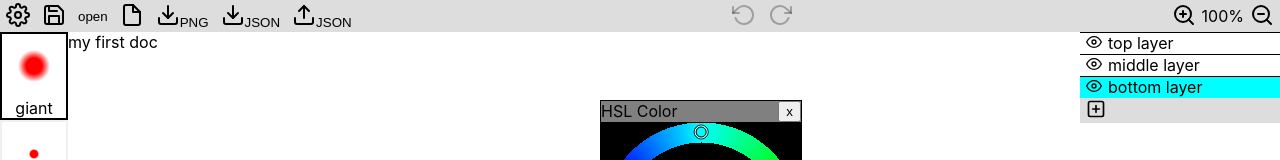
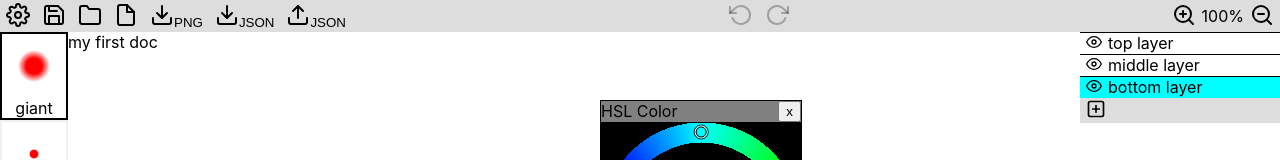
Before and after one commit to joshmarinacci/pen-canvas-editor, a React (Create React App) app: page / in a window 1280 px wide. Shown: the top 160 px of the page. Built offline with nearby package versions, Linux system fonts and the light colour scheme.

Commit message:
add icon for open

```diff
--- a/src/App.js
+++ b/src/App.js
@@ -5,7 +5,7 @@ import {PenCanvas} from "./canvas.js"
 import {EditableLabel, HBox, Observer, Spacer, Toolbox, VBox, DialogContext} from './util.js'
 import {Dragger, HSLPicker} from './colors.js'
 import {RecentPens} from './pens.js'
-import {Save, File, Download, Upload, ZoomIn, ZoomOut, Settings, RotateCcw, RotateCw} from "react-feather"
+import {Save, File, Folder, Download, Upload, ZoomIn, ZoomOut, Settings, RotateCcw, RotateCw} from "react-feather"
 import {Layer, LayerWrapper} from "./layers";
 import {DH, DW} from "./common";
 import {RecentColors} from "./colors";
@@ -198,7 +198,7 @@ function App() {
         <Toolbox className="top-row full-width">
           <button onClick={showSettings}><Settings/></button>
           <button onClick={saveDoc} ><Save/></button>
-          <button onClick={showLoadDocDialog}>open</button>
+          <button onClick={showLoadDocDialog}><Folder/></button>
           <button onClick={newDoc}><File/></button>
           <button onClick={exportPNG}><Download/>PNG</button>
           <button onClick={saveJSON}><Download/>JSON</button>
```
